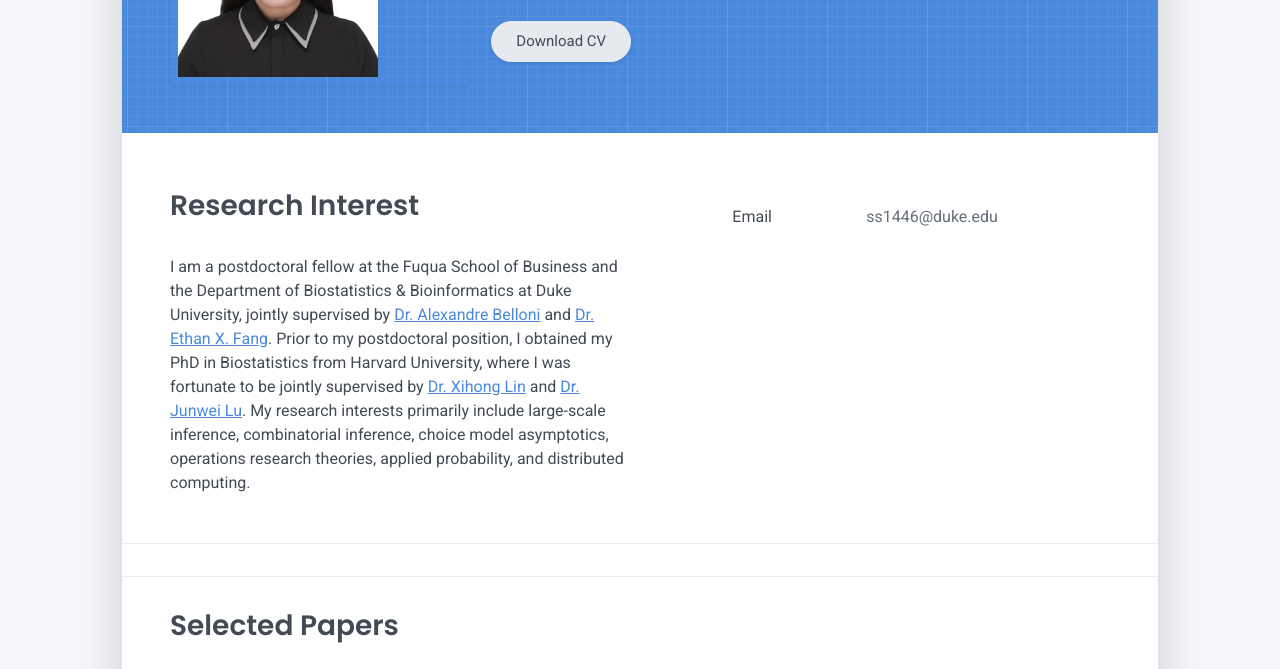
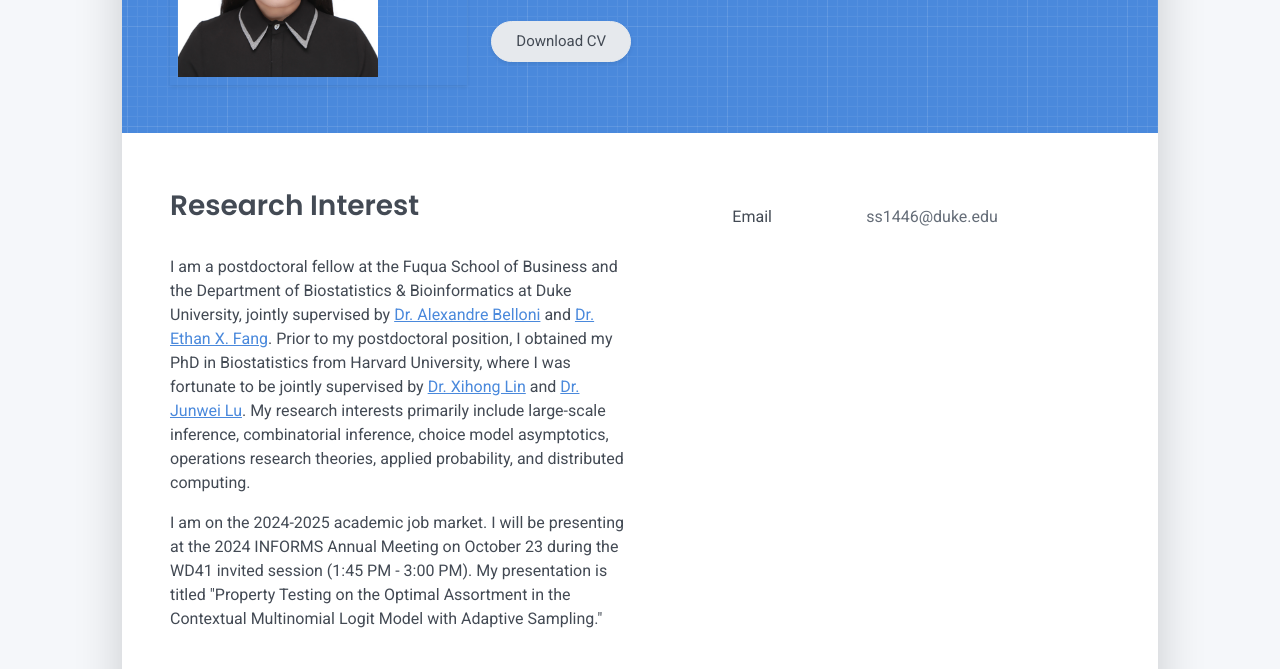
Before and after one commit to judygiant/judygiant.github.io, a plain HTML site: page index.html in a window 1280 px wide. Shown: the part 283-952 px from the top of the page. Drawn offline with Linux system fonts and the light colour scheme.

Commit message:
Update index.html

```diff
--- a/index.html
+++ b/index.html
@@ -56,6 +56,7 @@
       <div class="col-md-6">
         <h2 class="h3 mb-3">Research Interest</h2>
         <p>I am a postdoctoral fellow at the Fuqua School of Business and the Department of Biostatistics & Bioinformatics at Duke University, jointly supervised by <a href="https://people.duke.edu/~abn5/belloni-index.html" target="_blank">Dr. Alexandre Belloni</a> and <a href="https://ethanfangduke.github.io/homepage/" target="_blank">Dr. Ethan X. Fang</a>. Prior to my postdoctoral position, I obtained my PhD in Biostatistics from Harvard University, where I was fortunate to be jointly supervised by <a href="https://www.hsph.harvard.edu/lin-lab/" target="_blank">Dr. Xihong Lin</a> and <a href="https://junwei-lu.github.io" target="_blank">Dr. Junwei Lu</a>. My research interests primarily include large-scale inference, combinatorial inference, choice model asymptotics, operations research theories, applied probability, and distributed computing. </p>
+        <p>I am on the 2024-2025 academic job market. I will be presenting at the 2024 INFORMS Annual Meeting on October 23 during the WD41 invited session (1:45 PM - 3:00 PM). My presentation is titled "Property Testing on the Optimal Assortment in the Contextual Multinomial Logit Model with Adaptive Sampling."</p>
       </div>
       <div class="col-md-5 offset-md-1">
         <div class="row mt-2">
```
